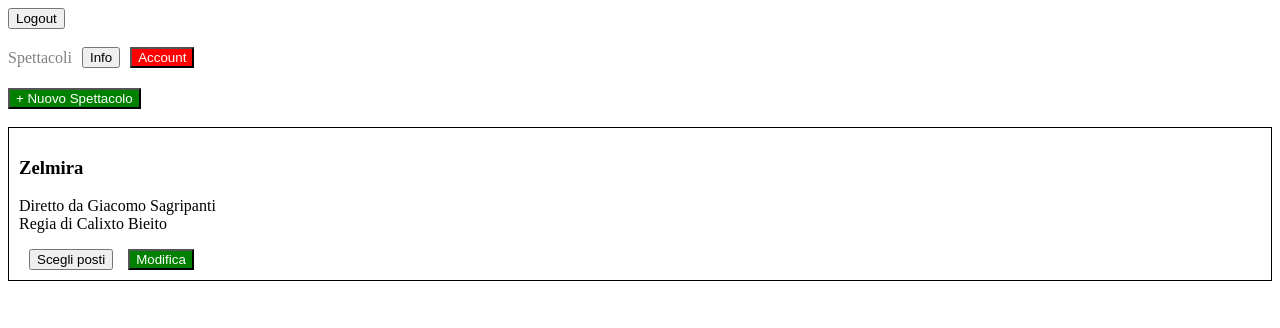
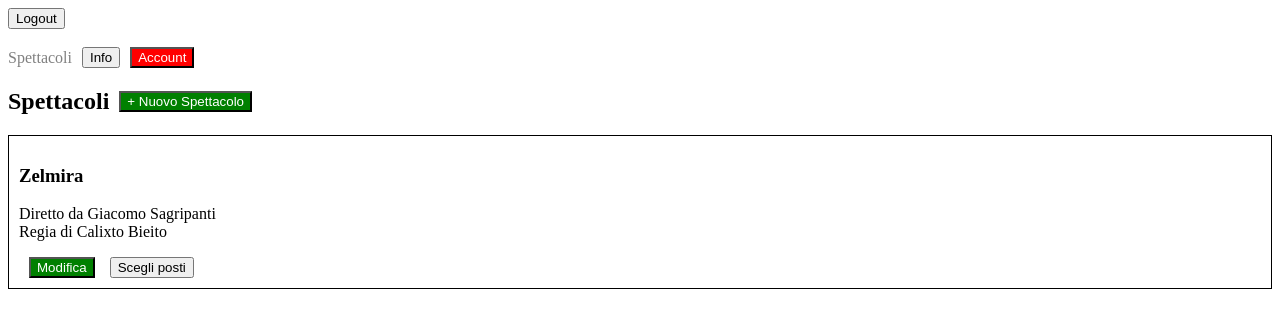
Before and after one commit to Tell-Team/Tell-App, a plain HTML site: page mockup/visualizza/spettacoli.html in a window 1280 px wide. Drawn offline with Linux system fonts and the light colour scheme.

Commit message:
Correzioni minori

```diff
--- a/mockup/visualizza/spettacoli.html
+++ b/mockup/visualizza/spettacoli.html
@@ -19,32 +19,32 @@
       </button>
     </div>
 
-    <h2></h2>
-
+    <div class="singola-riga">
+      <h2>Spettacoli</h2>
       <button
         class="ticketOnly"
         onclick="window.location.href = '../crea-modifica/crea-spettacolo.html';"
       >
         + Nuovo Spettacolo
       </button>
-    <br /><br />
+    </div>
 
     <div class="istanza">
       <h3>Zelmira</h3>
       <p>Diretto da Giacomo Sagripanti <br />Regia di Calixto Bieito</p>
       <div class="singola-riga">
         <button
+          class="ticketOnly"
           style="margin-left: 10px"
+          onclick="window.location.href = '../crea-modifica/modifica-spettacolo.html'"
+        >
+          Modifica
+        </button>
+        <button
+          style="margin-left: 5px"
           onclick="window.location.href = './acquista.html';"
         >
           Scegli posti
-        </button>
-        <button
-          class="ticketOnly"
-          style="margin-left: 5px"
-          onclick="window.location.href = '../crea-modifica/modifica-spettacolo.html'"
-        >
-          Modifica
         </button>
       </div>
     </div>
```
Also changed, not shown: mockup/visualizza/account.html (+1 -1 lines). Lines whose indentation alone changed are shown as unchanged.
